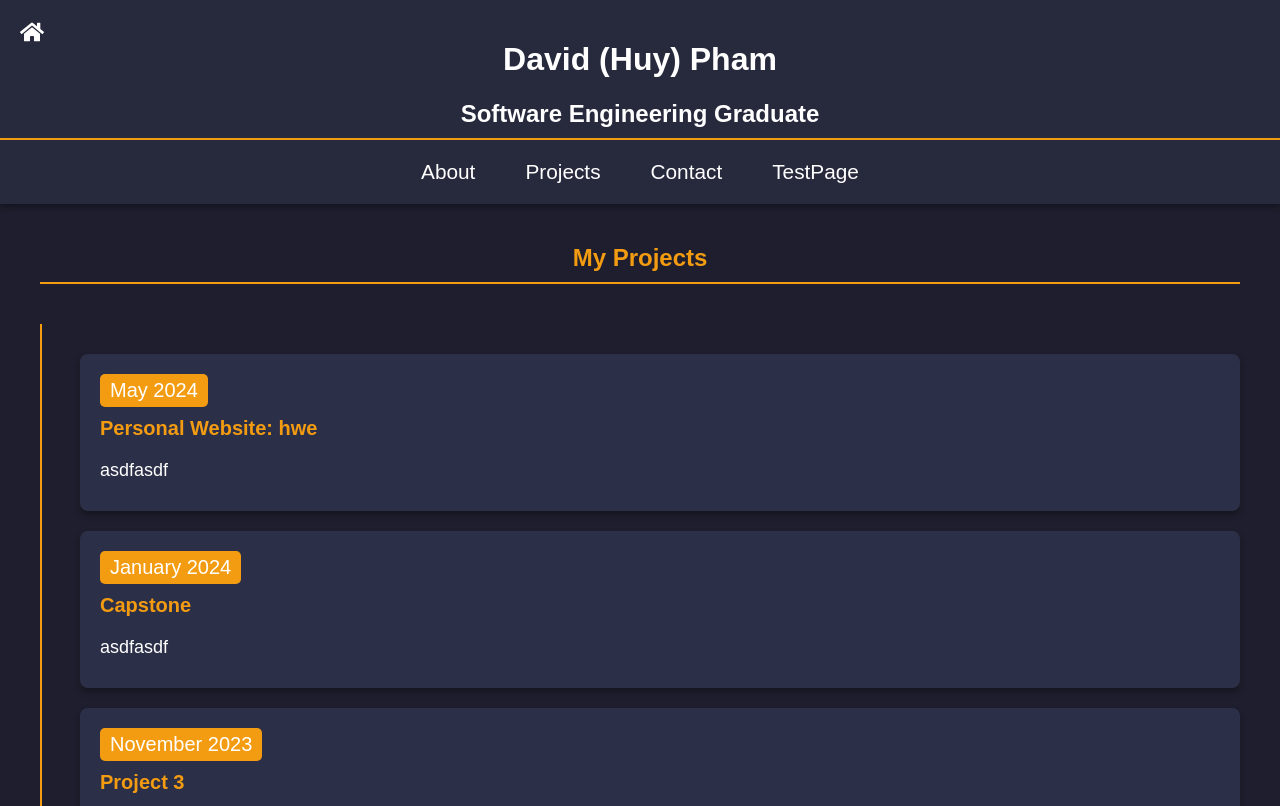
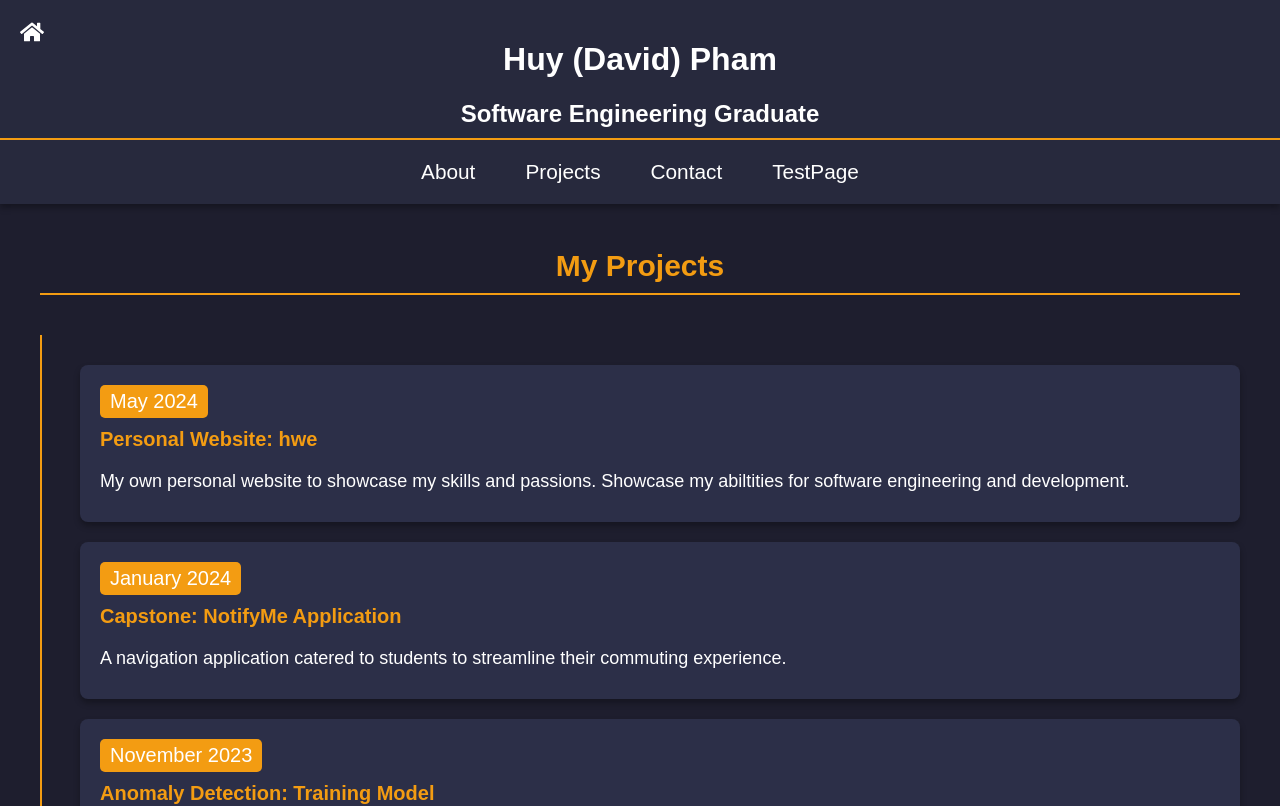
Before and after one commit to Tr0llinMe/hweport, a React (Create React App) app in the folder frontend/: page /projects in a window 1280 px wide. Shown: the top 806 px of the page. Built offline with nearby package versions, Linux system fonts and the light colour scheme.

Commit message:
Project page finished
- new pictures added
- new blurbs added per project
- stylized
- TODO: add icons per project?

```diff
--- a/frontend/src/components/navbar/Navbar.js
+++ b/frontend/src/components/navbar/Navbar.js
@@ -10,7 +10,7 @@ function Navbar() {
         <Link to="/"><FaHome /></Link>
       </div>
       <div className="title">
-        <h1>David (Huy) Pham</h1>
+        <h1>Huy (David) Pham</h1>
         <h2>Software Engineering Graduate</h2>
       </div>
       <nav className="nav-links">
--- a/frontend/src/components/projects/Projects.js
+++ b/frontend/src/components/projects/Projects.js
@@ -7,26 +7,26 @@ import './projects.css';
 const projects = [
   {
     title: 'Personal Website: hwe',
-    description: 'asdfasdf',
-    details: 'asdfasdf',
+    description: 'My own personal website to showcase my skills and passions. Showcase my abiltities for software engineering and development.',
+    details: 'Personally developped a user-friendly, responsive website to showcase my skills, projects, and my personal and professional exerpeince. This design features a sleek design with cohesive navation and interactive elements that provide a large overview of my work.',
     imgSRC: '/images/personalweb.png',
     repoLink: 'https://github.com/Tr0llinMe/hweport',
     date: 'May 2024'
   },
   {
-    title: 'Capstone',
-    description: 'asdfasdf',
-    details: 'asdfasdf',
+    title: 'Capstone: NotifyMe Application',
+    description: 'A navigation application catered to students to streamline their commuting experience.',
+    details: 'Worked as a full-stack developer within the project in order to learn the general workflow and architecture for this application. The website is able to give navigations for any mode of transport users need, with traffic congestion % also included for users to deecide their directions. It also includes an hour-to-hour traffic detail to show when the best time users should leave.',
     imgSRC: '/images/NotifyMeSystem.png',
-    repoLink: '',
+    repoLink: 'https://github.com/Tr0llinMe/Navigation-TMU',
     date: 'January 2024'
   },
   {
-    title: 'Project 3',
-    description: 'asdfasdf',
-    details: 'asdfasdf',
-    imgSRC: '',
-    repoLink: '',
+    title: 'Anomaly Detection: Training Model',
+    description: 'Worked as a predecessaor for NotifyMe. Created a training model to detect road anomalies.',
+    details: 'Worked as the main developer for this project. The training mdoel is used to detect whether or not the road conditions are suitable for vehicles to drive in. It uses a CNN model for the learning process, with making use of computer vision in order to detect any issues with the pictures. The training set is then organized so that it can be later used to retrain the model.',
+    imgSRC: '/images/anomalydetection.png',
+    repoLink: 'https://github.com/Tr0llinMe/Anomaly-Road-Detection',
     date: 'November 2023'
   },
   //If more is needed add in chrono
--- a/frontend/src/components/projects/projects.css
+++ b/frontend/src/components/projects/projects.css
@@ -10,6 +10,7 @@
     border-bottom: 2px solid #f39c12;
     padding-bottom: 10px;
     color: #f39c12;
+    font-size: 30px;
 }
 
 .timeline {
```
Also changed, not shown: frontend/public/images/anomalydetection.png (added), frontend/public/images/personalweb.png.
